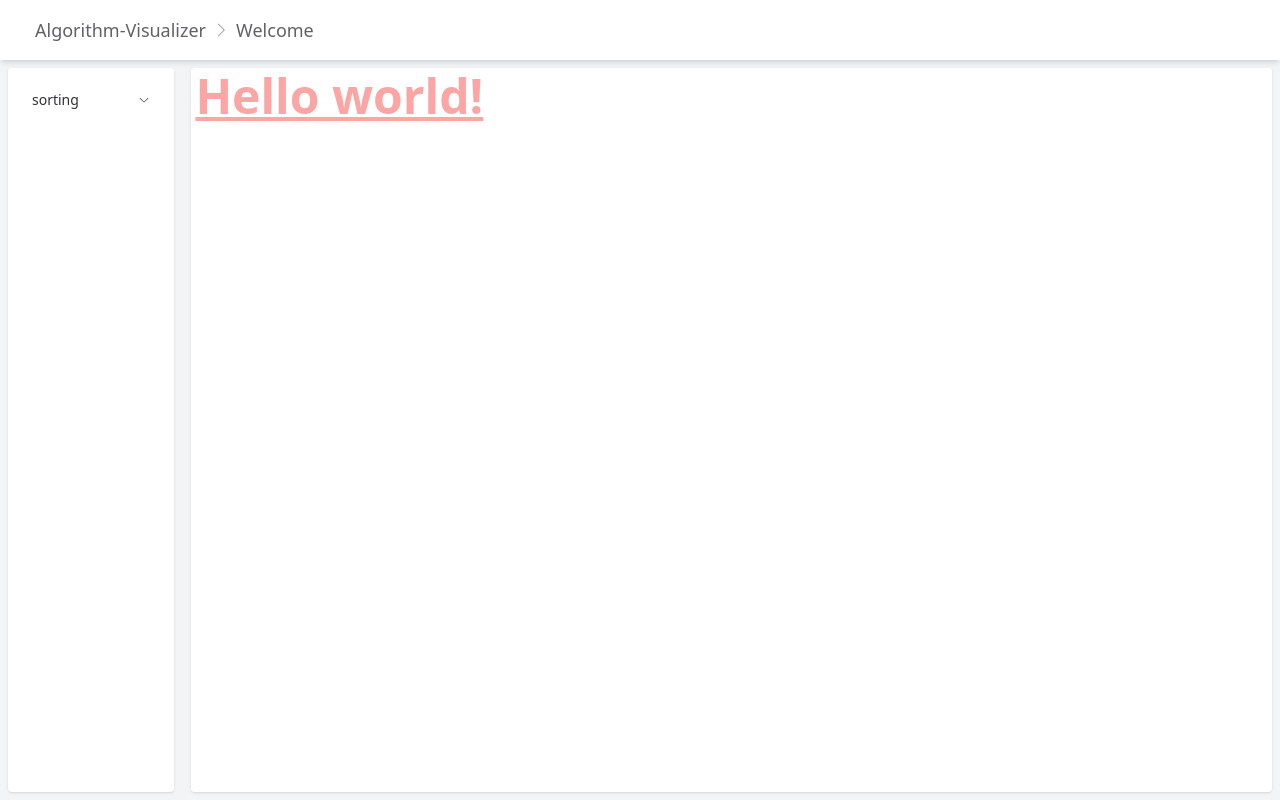
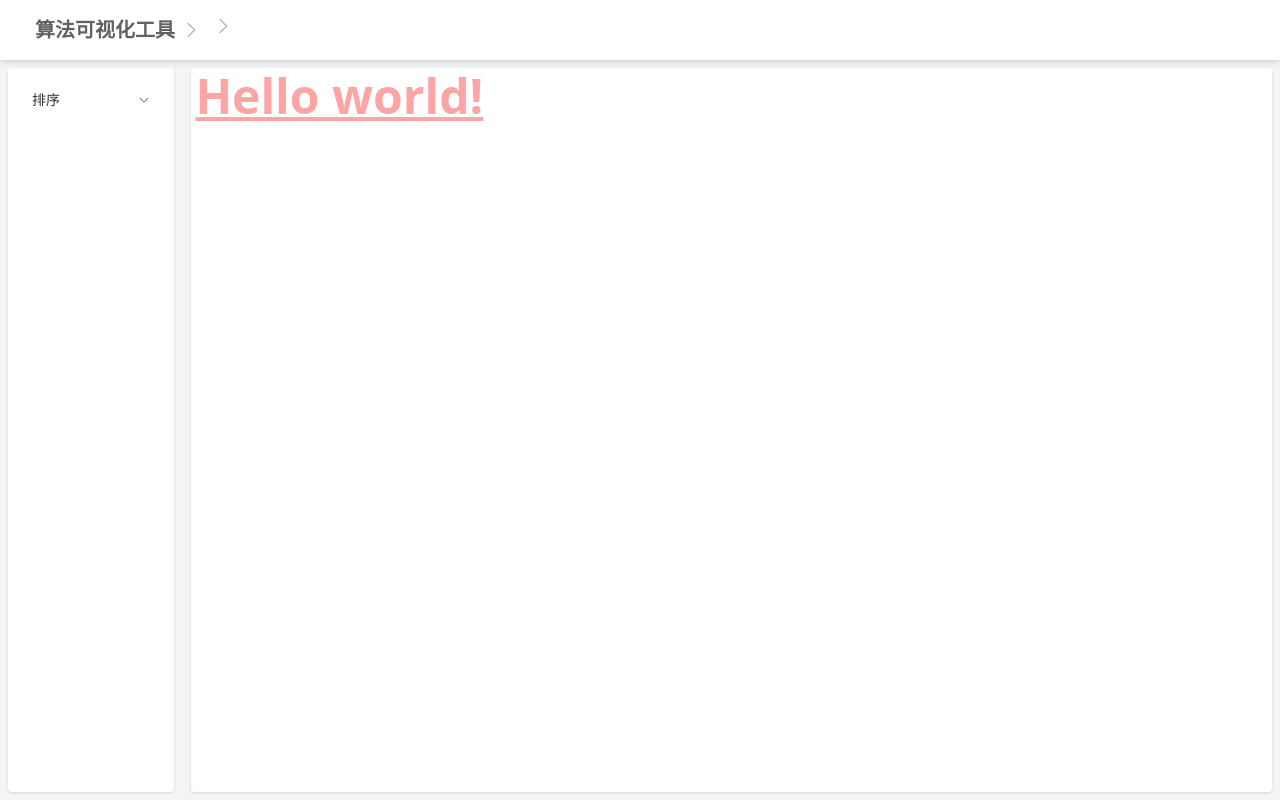
Before and after one commit to xiaowhang/VisualAlgo, a Vue app: page / in a window 1280 px wide. Built offline with nearby package versions, Linux system fonts and the light colour scheme.

Commit message:
✨ feat(header): 优化面包屑显示中文分类与标题
面包屑展示调整为中文分类和算法名称，更符合用户习惯
路由配置增加中英文映射，提升可读性和友好性

```diff
--- a/src/components/layout/Header.vue
+++ b/src/components/layout/Header.vue
@@ -1,11 +1,10 @@
 <template>
   <el-header class="flex items-center px-8 py-4 bg-white shadow-md">
     <el-button link class="flex items-center">
-      <el-breadcrumb :separator-icon="ArrowRight" class="text-lg">
-        <el-breadcrumb-item>Algorithm-Visualizer</el-breadcrumb-item>
-        <el-breadcrumb-item v-for="(item, index) in $route.matched.slice(1)" :key="index">
-          {{ item.name }}
-        </el-breadcrumb-item>
+      <el-breadcrumb :separator-icon="ArrowRight" class="!text-xl">
+        <el-breadcrumb-item>算法可视化工具</el-breadcrumb-item>
+        <el-breadcrumb-item>{{ $route.meta.category }}</el-breadcrumb-item>
+        <el-breadcrumb-item>{{ $route.meta.title }}</el-breadcrumb-item>
       </el-breadcrumb>
     </el-button>
   </el-header>
@@ -21,7 +20,7 @@ defineOptions({
 <style scoped lang="scss">
 :deep(.el-breadcrumb) {
   .el-breadcrumb__item .el-breadcrumb__inner {
-    font-weight: 500;
+    font-weight: 700;
     cursor: pointer;
   }
 }
--- a/src/router/algorithm.ts
+++ b/src/router/algorithm.ts
@@ -1,4 +1,13 @@
 import type { RouteRecordRaw } from 'vue-router'
+
+const categoryMap: Record<string, string> = {
+  sorting: '排序',
+}
+
+const titleMap: Record<string, string> = {
+  BubbleSort: '冒泡排序',
+  SelectionSort: '选择排序',
+}
 
 const algorithmComponents = import.meta.glob('/src/views/algorithm/**/*.vue')
 
@@ -11,15 +20,15 @@ for (const path in algorithmComponents) {
 
   const routePath = `/${pathSegments.join('/')}`
 
-  const routeName = pathSegments.join('-')
+  const routeName = pathSegments[1]
 
   const route: RouteRecordRaw = {
     path: routePath,
     component: algorithmComponents[path],
     name: routeName,
     meta: {
-      title: pathSegments[pathSegments.length - 1],
-      category: pathSegments.length > 1 ? pathSegments[0] : '默认分类',
+      category: categoryMap[pathSegments[0]],
+      title: titleMap[pathSegments[1]],
     },
   }
 
```
